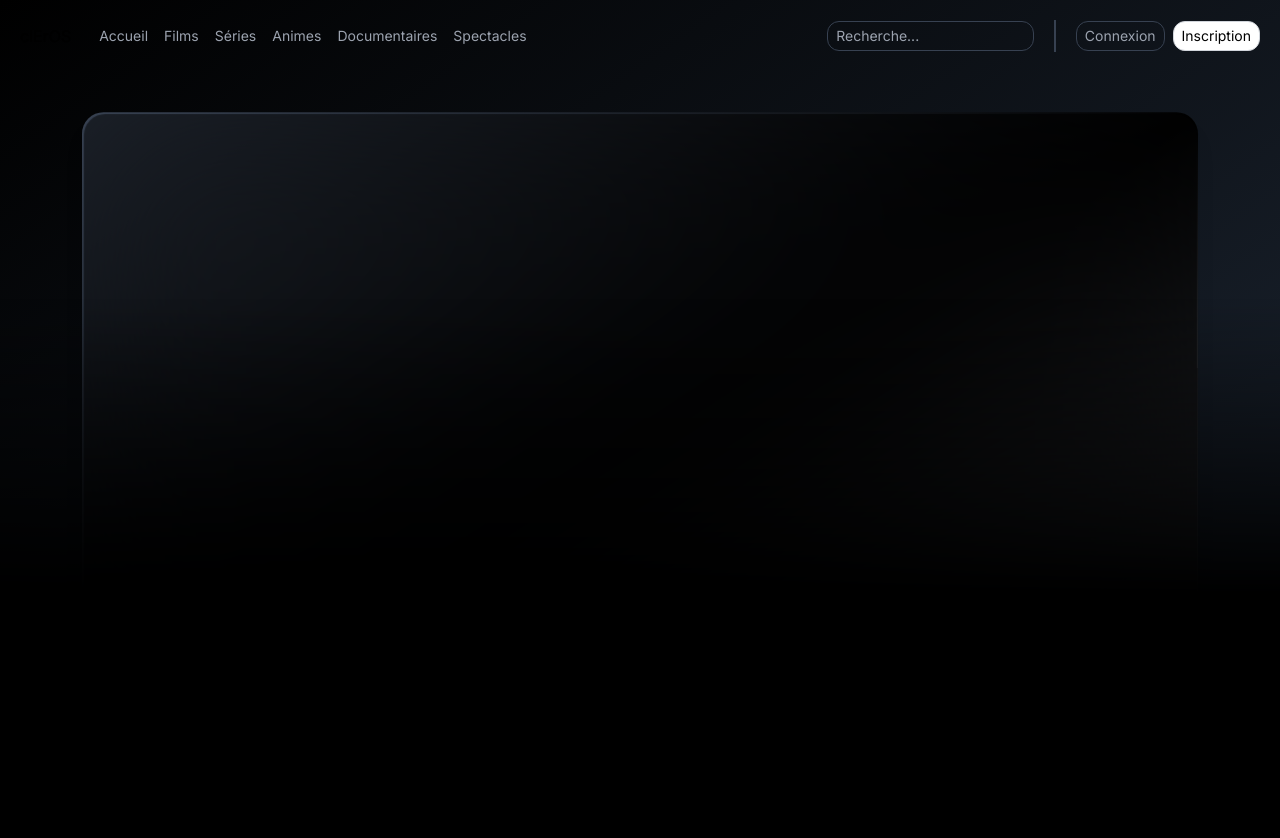
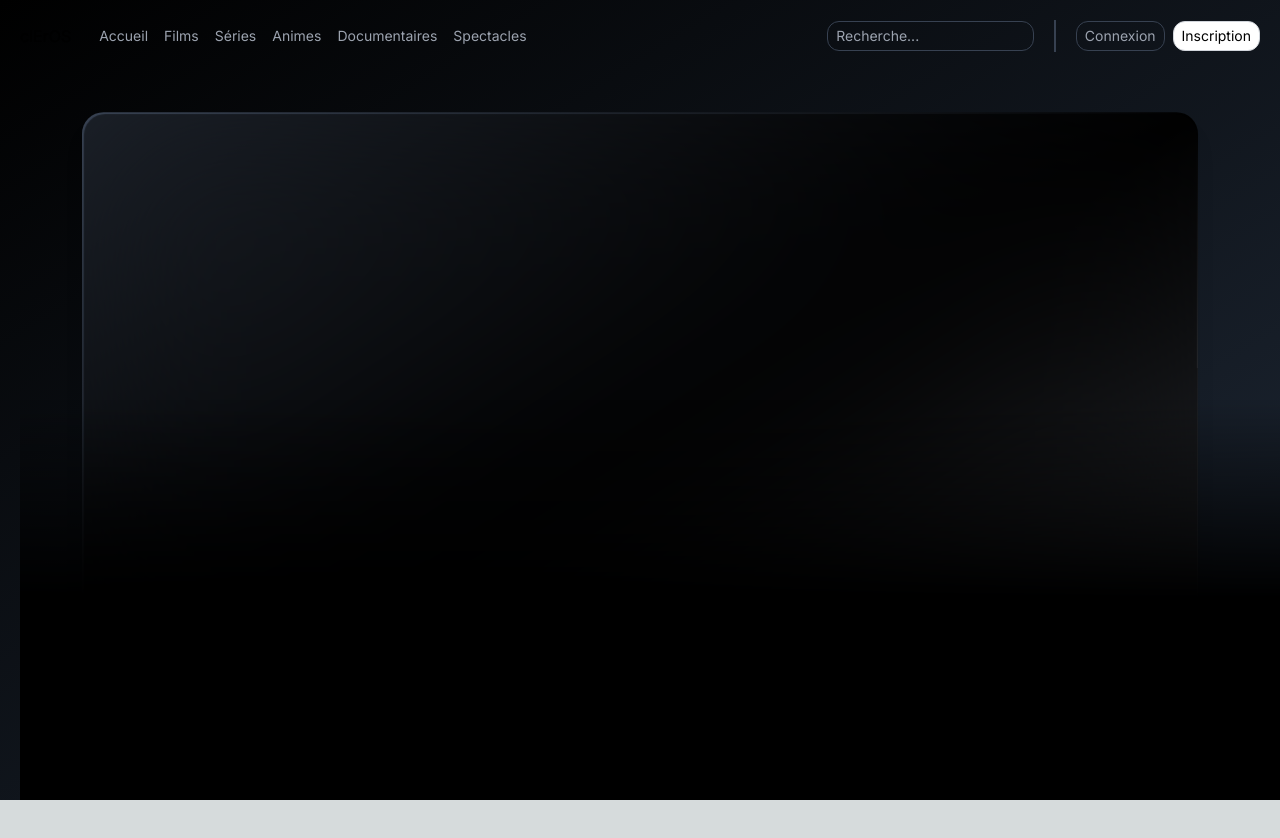
Before and after one commit to smoothwastaken/cleros-webapp, a Next.js app: page / in a window 1280 px wide. Shown: the top 838 px of the page. After the commit the page ends 800 px from the top, so only its background shows below. Built offline with nearby package versions, Linux system fonts and the light colour scheme; no server answers.

Commit message:
Adding toasts & Fixing styling issues.

```diff
--- a/app/components/ContainerComponent.tsx
+++ b/app/components/ContainerComponent.tsx
@@ -8,19 +8,20 @@ interface ContainerProps {
 const Container: React.FC<ContainerProps> = ({ children }) => {
   return (
     <main
-    className="max-h-fit bg-gradient-to-br from-black to-gray-800 bg-clip-padding p-5"
+    // className="max-h-screen overflow-hidden bg-gradient-to-br from-black to-gray-800 bg-clip-padding p-5"
+    className="h-screen overflow-hidden bg-gradient-to-br from-black to-gray-800 bg-clip-padding p-5"
     style={{
       backdropFilter: "blur(40px)",
     }}>
       <Header />
-      <div className='scale-90 hover:scale-95 ease-in-out transition-all duration-300'>
+      <div className='absolute pointer-events-none z-10 bottom-0 h-1/2 w-screen bg-gradient-to-b from-transparent via-black to-black' />
+      <div className='scale-90 hover:scale-95 ease-in-out transition-all duration-300 '>
         <div className='p-[1.5px] min-h-screen bg-gradient-to-br from-gray-700 via-black to-gray-500 rounded-3xl shadow-xl mt-5'>
           <div className='bg-black bg-opacity-50 min-h-screen w-full bg-clip-padding rounded-3xl p-5' style={{backdropFilter: 'blur(100px)'}}>
             {children}
           </div>
         </div>
       </div>
-      <div className='absolute pointer-events-none z-10 inset-x-0 bottom-0 h-4/6 w-screen bg-gradient-to-b from-transparent via-black to-black'></div>
     </main>
   )
 }
--- a/app/components/Header/AuthComponent.tsx
+++ b/app/components/Header/AuthComponent.tsx
@@ -3,9 +3,8 @@
 import React, { useContext, useState } from 'react'
 import { AuthContext } from '@/app/contexts/authContext';
 import auth from '@/app/lib/firebase';
-import Link from 'next/link';
 import { createUserWithEmailAndPassword, signInWithEmailAndPassword, signOut } from 'firebase/auth';
-import { set } from 'firebase/database';
+import { toast } from 'react-hot-toast';
 
 function Auth() {
   const { user } = useContext(AuthContext) ?? { user: null };
@@ -63,7 +62,18 @@ function Auth() {
                     <p className='text-gray-400 select-none hover:text-gray-200 transition-all duration-300 cursor-pointer'>Mot de passe oublié ?</p>
                   </div>
                   <button onClick={() => {
-                    signInWithEmailAndPassword(auth, logEmail, logPassword)
+                    signInWithEmailAndPassword(auth, logEmail, logPassword).then((userCredential) => {
+                      if (userCredential) {
+                        toast.success('Vous êtes maintenant connecté !')
+                      }
+                    })
+                    .catch((error) => {
+                      if (error.code === 'auth/invalid-email') {
+                        toast.error('Aucun compte n\'est associé à cette adresse email !')
+                      } else if (error.code === 'auth/invalid-credential') {
+                        toast.error('Vérifiez vos identifiants...')
+                      }
+                    })
                     setLogEmail('')
                     setLogPassword('')
                     setLogPopUp(false)
@@ -88,7 +98,11 @@ function Auth() {
                   }} value={regPassword} className='p-2 border-gray-700 text-gray-200 bg-white bg-opacity-0 border-[1px] rounded-xl outline-none focus:bg-opacity-5 hover:bg-opacity-5 transition-all duration-300' type="password" placeholder="Mot de passe" />
                   <div className='flex items-center justify-between mb-4'></div>
                   <button onClick={() => {
-                    createUserWithEmailAndPassword(auth, regEmail, regPassword)
+                    createUserWithEmailAndPassword(auth, regEmail, regPassword).then((userCredential) => {
+                      if (userCredential) {
+                        toast.success('Votre compte a bien été créé !')
+                      }
+                    })
                     setRegEmail('')
                     setRegPassword('')
                     setRegisterPopUp(false)
--- a/app/layout.tsx
+++ b/app/layout.tsx
@@ -5,6 +5,9 @@ import "./globals.css";
 // AuthContext is a React Context that provides the user's authentication state.
 import { AuthProvider } from './contexts/authContext';
 import Container from "./components/ContainerComponent";
+
+// Adding Toasts to the app.
+import { Toaster } from "react-hot-toast";
 
 const inter = Inter({ subsets: ["latin"] });
 
@@ -22,7 +25,10 @@ export default function RootLayout({
     <AuthProvider>
       <html lang="fr">
         <body className={inter.className}>
-          <Container>{children}</Container>
+          <Toaster position="top-center" />
+          <Container>
+            {children}
+          </Container>
         </body>
       </html>
     </AuthProvider>
--- a/package.json
+++ b/package.json
@@ -14,7 +14,8 @@
     "firebase": "^10.7.2",
     "next": "14.1.0",
     "react": "^18",
-    "react-dom": "^18"
+    "react-dom": "^18",
+    "react-hot-toast": "^2.4.1"
   },
   "devDependencies": {
     "@types/node": "^20",
```
Also changed, not shown: 1 other file (tests, documents, lock files or other folders).
